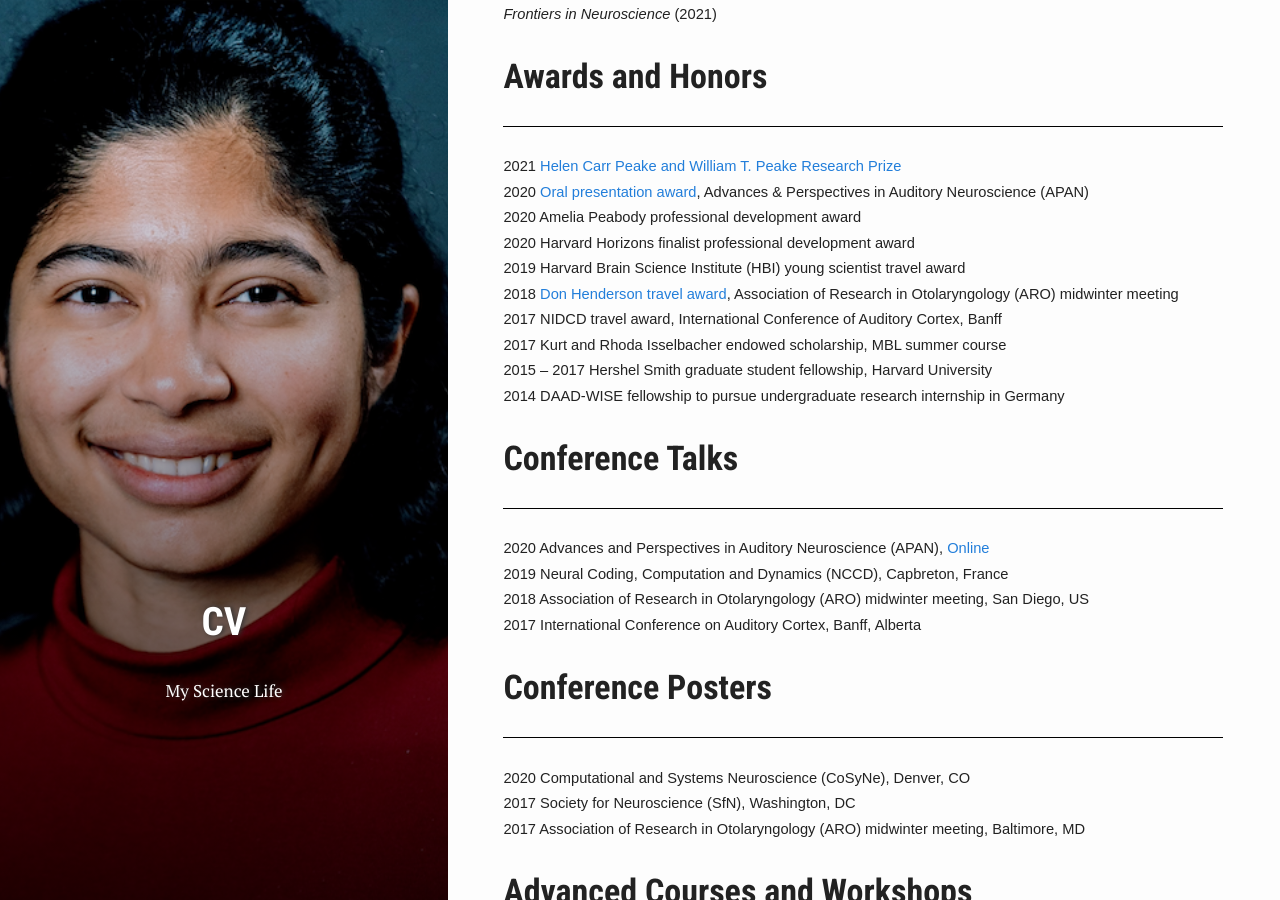
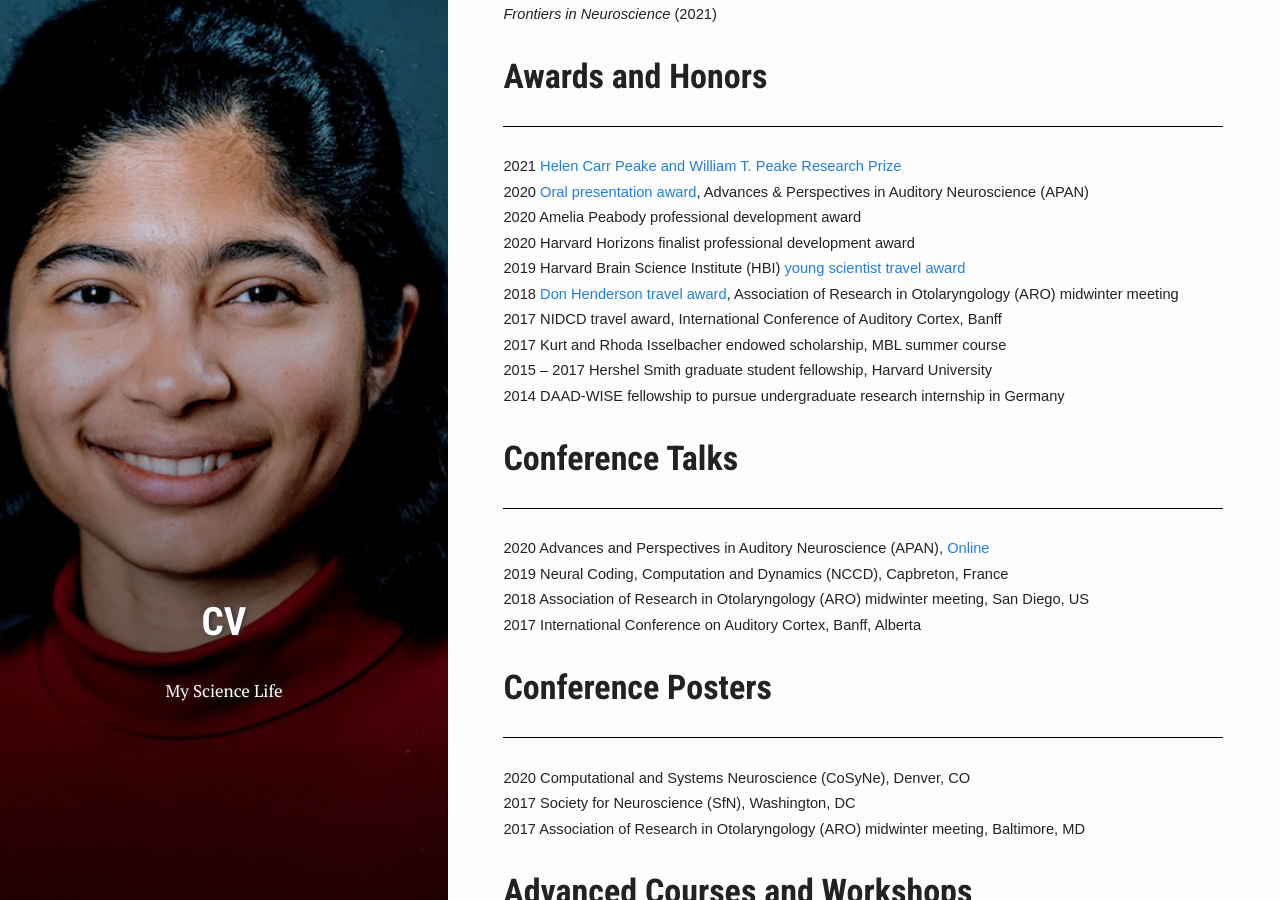
Before and after one commit to Meenakshi-Asokan/Meenakshi-Asokan.github.io, a Jekyll site: the page built from pages/2_cv.html, in a window 1280 px wide and 900 px high, scrolled down 1000 px. Built offline with Jekyll 4.4.1, drawn with Linux system fonts in a browser that asks for light colours; nearby versions of some CDN libraries; some web fonts are replaced; library files that are not in the unit come from our copies.

Commit message:
Update 2_cv.html

```diff
--- a/pages/2_cv.html
+++ b/pages/2_cv.html
@@ -203,7 +203,8 @@ style='font-size:11.0pt;font-family:"Century Gothic",sans-serif'>Harvard Horizon
 <p class=MsoNormal style='margin-top:0in;margin-right:-.5in;margin-bottom:0in;
 margin-left:1.75in;margin-bottom:.0001pt;text-indent:-1.75in'><span
 style='font-size:11.0pt;font-family:"Century Gothic",sans-serif'>2019             </span><span
-style='font-size:11.0pt;font-family:"Century Gothic",sans-serif'>Harvard Brain Science Institute (HBI) young scientist travel award</a></span></p>
+style='font-size:11.0pt;font-family:"Century Gothic",sans-serif'>Harvard Brain Science Institute (HBI)
+  <a href="http://brain.harvard.edu/hbi_news/announcing-the-summer-2019-hbi-young-scientist-travel-awardees/">young scientist travel award</a></span></p>
 
 <p class=MsoNormal style='margin-top:0in;margin-right:-.5in;margin-bottom:0in;
 margin-left:1.75in;margin-bottom:.0001pt;text-indent:-1.75in'><span
@@ -214,7 +215,7 @@ style='font-size:11.0pt;font-family:"Century Gothic",sans-serif'><a href="https:
 <p class=MsoNormal style='margin-top:0in;margin-right:-.5in;margin-bottom:0in;
 margin-left:1.75in;margin-bottom:.0001pt;text-indent:-1.75in'><span
 style='font-size:11.0pt;font-family:"Century Gothic",sans-serif'>2017             </span><span
-style='font-size:11.0pt;font-family:"Century Gothic",sans-serif'>NIDCD travel award</a>, International Conference of Auditory Cortex, Banff</span></p>
+style='font-size:11.0pt;font-family:"Century Gothic",sans-serif'>NIDCD travel award, International Conference of Auditory Cortex, Banff</span></p>
 
 <p class=MsoNormal style='margin-top:0in;margin-right:-.5in;margin-bottom:0in;
 margin-left:1.75in;margin-bottom:.0001pt;text-indent:-1.75in'><span
```
